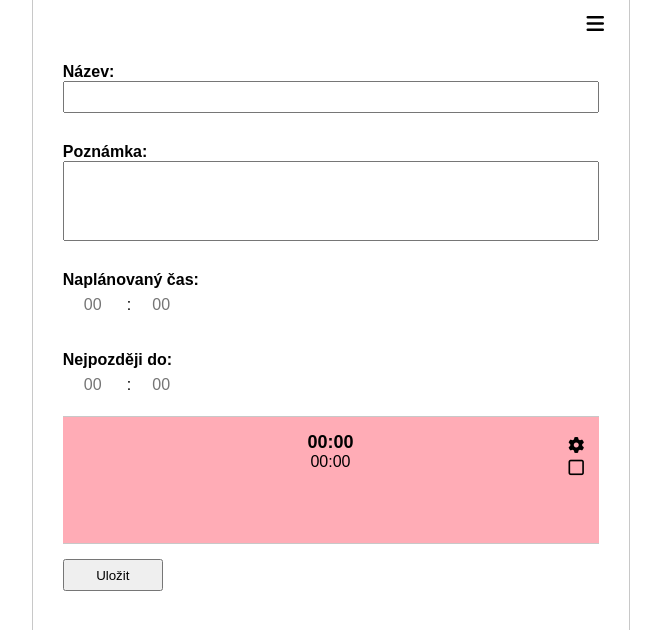
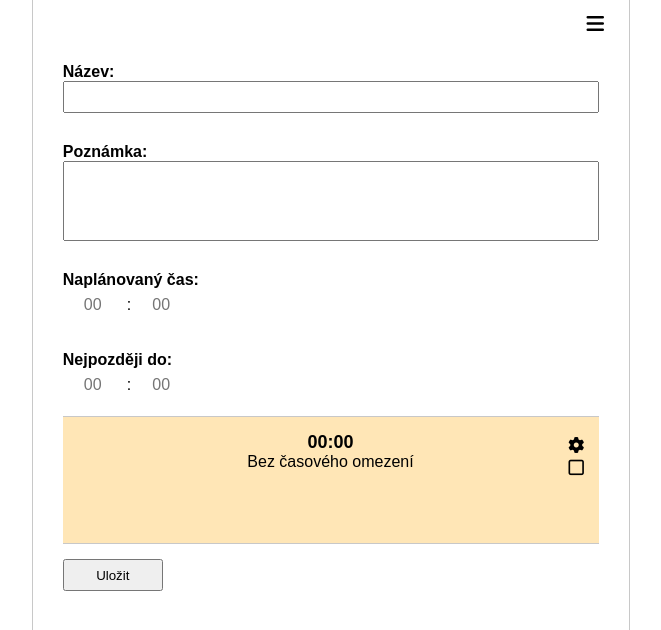
Before and after one commit to davidkubik02/routine-keeper, a React (Create React App) app: page /new in a window 1280 px wide. Shown: the top 630 px of the page, without its empty margins (309-970 px from the left). Built offline with nearby package versions, Linux system fonts and the light colour scheme.

Commit message:
added option to not set deadline

```diff
--- a/src/App.css
+++ b/src/App.css
@@ -297,7 +297,7 @@ a {
   top: 50%;
   left: 50%;
   transform: translate(-50%, -50%);
-  width: 75vw;
+  width: 90vw;
   height: 75vh;
   border: 1px solid #000;
   overflow: auto;
@@ -313,7 +313,6 @@ a {
   height: auto;
   resize: none;
   padding: 30px;
-  /* padding-top: 45px; */
   font-size: 1rem;
   outline: none;
   border: none;
--- a/src/components/Task.tsx
+++ b/src/components/Task.tsx
@@ -36,11 +36,13 @@ const Task = ({ taskInfo }: { taskInfo: TaskModel }) => {
   };
 
   const setTaskColor = (): { backgroundColor: string } => {
-    const inTime = calculateTime() <= taskInfo.deadline;
-    const timeWillBeSoon =
-      calculateTime() > taskInfo.deadline - 0.5 &&
-      calculateTime() < taskInfo.deadline;
-
+    const inTime =
+      calculateTime() <=
+      (taskInfo.deadline === 0 ? Infinity : taskInfo.deadline);
+    const taskTime =
+      calculateTime() >= taskInfo.plannedTime &&
+      calculateTime() <=
+        (taskInfo.deadline === 0 ? Infinity : taskInfo.deadline);
     let taskColor: string;
     if (taskIsCompleated) {
       if (taskInfo.compleatedInTime || inTime) {
@@ -50,7 +52,7 @@ const Task = ({ taskInfo }: { taskInfo: TaskModel }) => {
       } else taskColor = "e2ffb6";
     } else {
       // not finished
-      if (timeWillBeSoon) {
+      if (taskTime) {
         taskColor = "ffe6b6";
       } else if (inTime) {
         // deadline will be soon
@@ -64,7 +66,9 @@ const Task = ({ taskInfo }: { taskInfo: TaskModel }) => {
     };
   };
   const setTaskToComplete = (): void => {
-    const inTime = calculateTime() <= taskInfo.deadline;
+    const inTime =
+      calculateTime() <=
+      (taskInfo.deadline === 0 ? Infinity : taskInfo.deadline);
     const compleated = !taskIsCompleated;
     updateTask(compleated, inTime);
     setTaskIsCompleated((taskIsCompleated: boolean) => !taskIsCompleated);
@@ -78,7 +82,11 @@ const Task = ({ taskInfo }: { taskInfo: TaskModel }) => {
           </div>
           <div className="flex-center-column">
             <div className="big-text">{hoursToTime(taskInfo.plannedTime)}</div>
-            <div>{hoursToTime(taskInfo.deadline)}</div>
+            <div>
+              {taskInfo.deadline !== 0
+                ? hoursToTime(taskInfo.deadline)
+                : "Bez časového omezení"}
+            </div>
           </div>
           <div className="flex-center-column">
             <i
--- a/src/pages/NewTaskForm.tsx
+++ b/src/pages/NewTaskForm.tsx
@@ -22,8 +22,8 @@ function NewTaskForm() {
   const [name, setName] = useState<string>("");
   const [description, setDescription] = useState<string>("");
 
-  const [plannedTime, setPlannedTime] = useState<number | undefined>();
-  const [deadline, setDeadline] = useState<number | undefined>();
+  const [plannedTime, setPlannedTime] = useState<number>(0);
+  const [deadline, setDeadline] = useState<number>(0);
 
   const [plannedTimeValidation, setPlannedTimeValidation] =
     useState<boolean>(false);
@@ -38,8 +38,8 @@ function NewTaskForm() {
     const clearInputs = (): void => {
       setName("");
       setDescription("");
-      setPlannedTime(undefined);
-      setDeadline(undefined);
+      setPlannedTime(0);
+      setDeadline(0);
       setIsNew(true);
     };
     if (id) {
@@ -69,13 +69,13 @@ function NewTaskForm() {
   };
   const handleSubmit = (event: any): void => {
     event.preventDefault();
-    if (plannedTime && plannedTime > 0 && plannedTime < 24) {
+    if (plannedTime >= 0 && plannedTime < 24) {
       setPlannedTimeValidation(false);
     } else {
       setPlannedTimeValidation(true);
       return;
     }
-    if (deadline && deadline > 0 && deadline < 24 && plannedTime <= deadline) {
+    if (deadline >= 0 && deadline < 24 && plannedTime <= deadline) {
       setDealineValidation(false);
     } else {
       setDealineValidation(true);
@@ -150,9 +150,9 @@ function NewTaskForm() {
   };
 
   const changeHoursInTime = (
-    oldTime: number | undefined,
+    oldTime: number,
     newHours: number | string
-  ): number | undefined => {
+  ): number => {
     if (oldTime || oldTime === 0) {
       return Number(newHours) + (oldTime % 1);
     } else {
@@ -160,9 +160,9 @@ function NewTaskForm() {
     }
   };
   const changeMinutesInTime = (
-    oldTime: number | undefined,
+    oldTime: number,
     newMins: number | string
-  ) => {
+  ): number => {
     if (oldTime || oldTime === 0) {
       return Number(newMins) / 60 + Math.floor(oldTime);
     } else {
@@ -289,7 +289,7 @@ function NewTaskForm() {
                 name,
                 description,
                 plannedTime: plannedTime ? plannedTime : 0,
-                deadline: deadline ? deadline : 0,
+                deadline,
                 compleated: false,
                 compleatedInTime: false,
               }}
```
